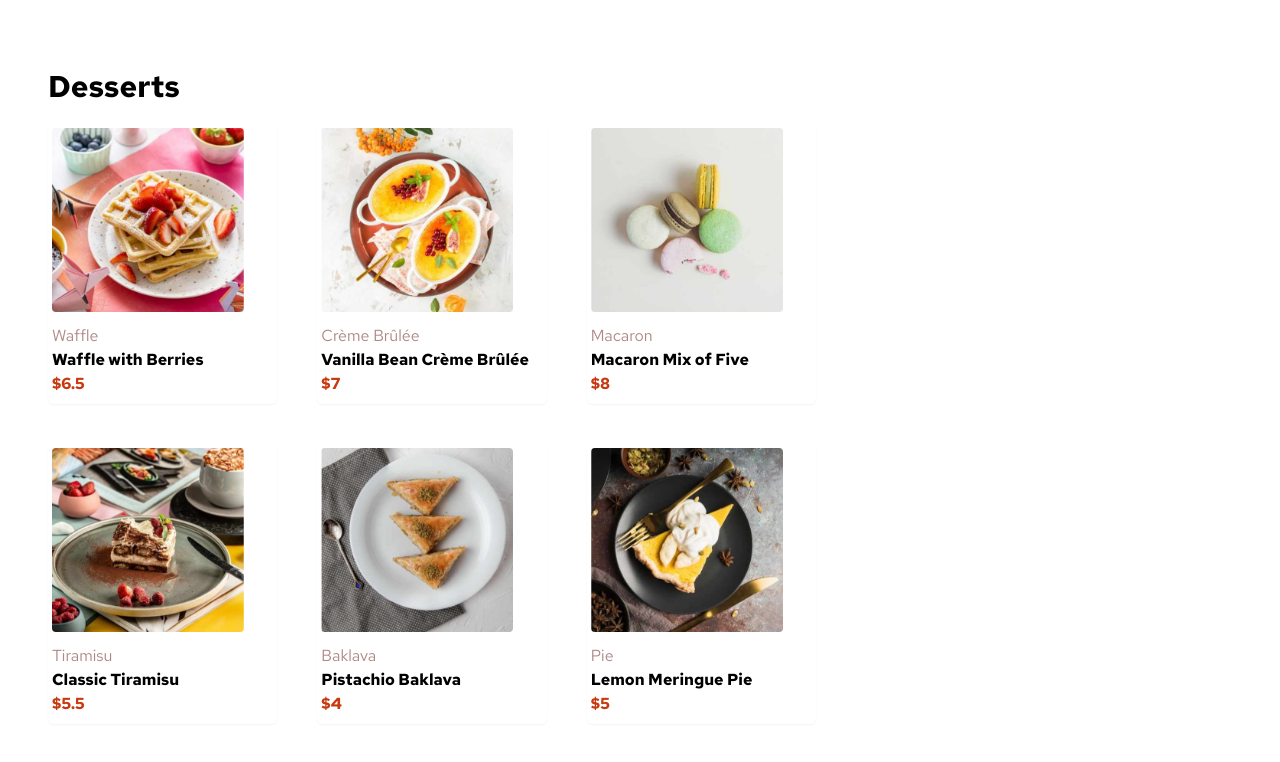
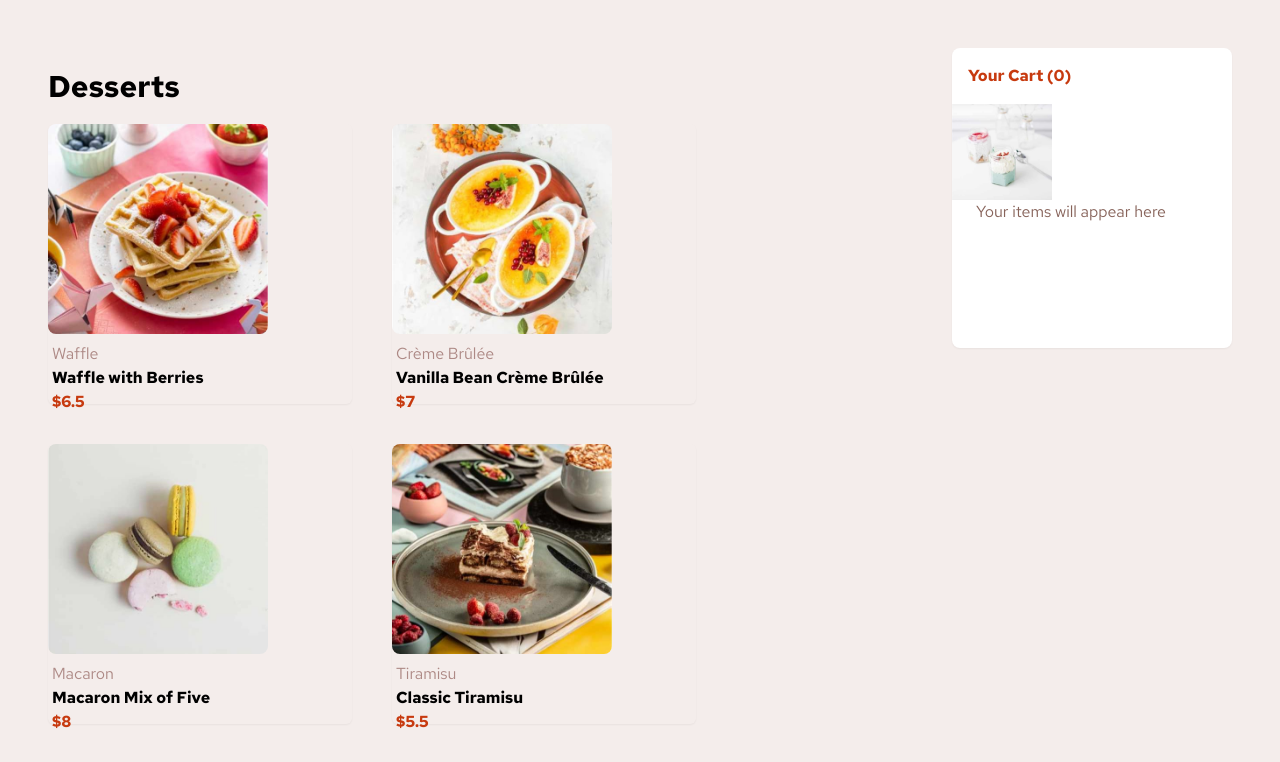
Before and after one commit to matthewkuria/product_list_with_cart, a Next.js app in the folder my-project/: page / in a window 1280 px wide. Shown: the top 762 px of the page. Built offline with nearby package versions, Linux system fonts and the light colour scheme.

Commit message:
Add the cart for the added items

```diff
--- a/my-project/app/page.tsx
+++ b/my-project/app/page.tsx
@@ -6,20 +6,21 @@ import { Card,CardFooter,
 import { Button } from "./ui/components/ui/button";
 export default function Home() {
   return (
-    <main className="p-12 w-full">
+    <main className="flex p-12 w-full bg-rose-100">
+      <div className="flex flex-col">
         <h1 className="font-bold my-5 text-3xl">Desserts</h1>
         <div className="md:max-w-md lg:max-w-3xl flex flex-col md:flex md:flex-row lg:flex md:flex-wrap gap-10">
           {/* Map through the data from the JSON file and return a  card for each item */}
             {data.map((item) => {
             return (
-            <Card className=" border-none w-[320px] md:w-[120px] lg:w-[190px] md:h-[220px] lg:h-[280px] rounded-md basis-1 flex-auto ">
+              <Card className="drop-shadow-none border-none w-[320px] md:w-[120px] lg:w-[190px] md:h-[220px] lg:h-[280px] rounded-md basis-1 flex-auto ">
                 {/* The image for the desktop design */}
                 <Image
                   src={item.image.desktop}
                   alt={item.name}
-                width={200}
-                height={150}
-                className="rounded-lg flex-none hidden md:hidden lg:block p-1"
+                  width={220}
+                  height={100}
+                  className="rounded-lg flex-none hidden md:hidden lg:block "
                 />
                 {/* The image for the tablet design */}
                 <Image
@@ -46,6 +47,22 @@ export default function Home() {
             )
           })}
         </div>
+      </div>
+      <div className="ml-64">
+        <Card className="w-[280px] h-[300px] bg-white border-none">
+          <p className="text-red text-[16px] font-bold p-4">Your Cart <span>(0)</span></p>
+          <Image
+            src="/assets/images/image-panna-cotta-desktop.jpg"
+            height={100}
+            width={100}
+            alt="The image illustration for the empty cart"
+            className="flex items-center"
+          />
+          <CardFooter>
+            <p className="text-rose-500">Your items will appear here</p>
+          </CardFooter>
+        </Card>
+      </div>
     </main>
   );
 }
--- a/my-project/tailwind.config.js
+++ b/my-project/tailwind.config.js
@@ -16,6 +16,7 @@ module.exports = {
       xl: '1440px',
     },
     colors: {
+      white:"#ffffff",
       green:"#1ea475",
       red: "#c73a0f",
       rose: {
```
Lines whose indentation alone changed are shown as unchanged.
